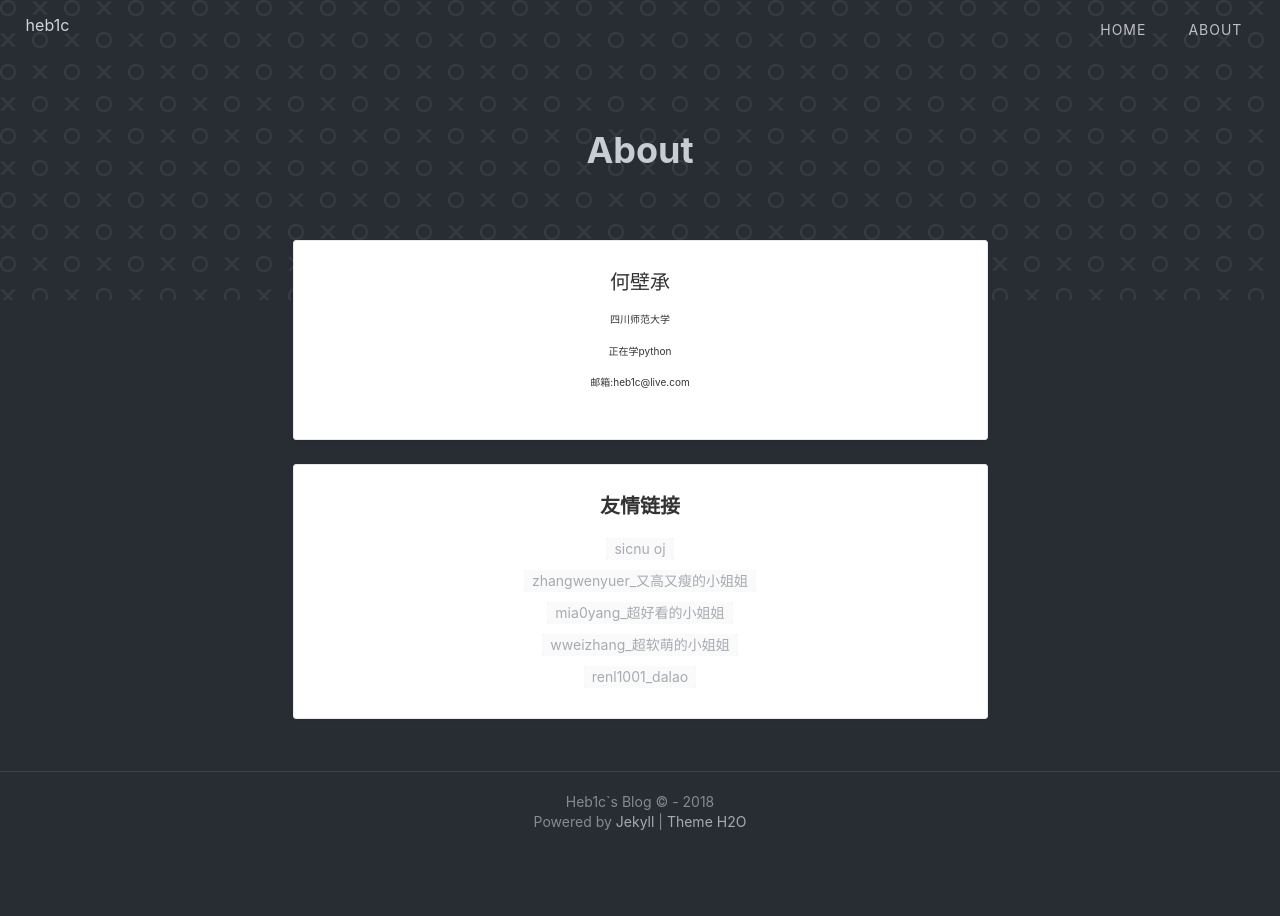
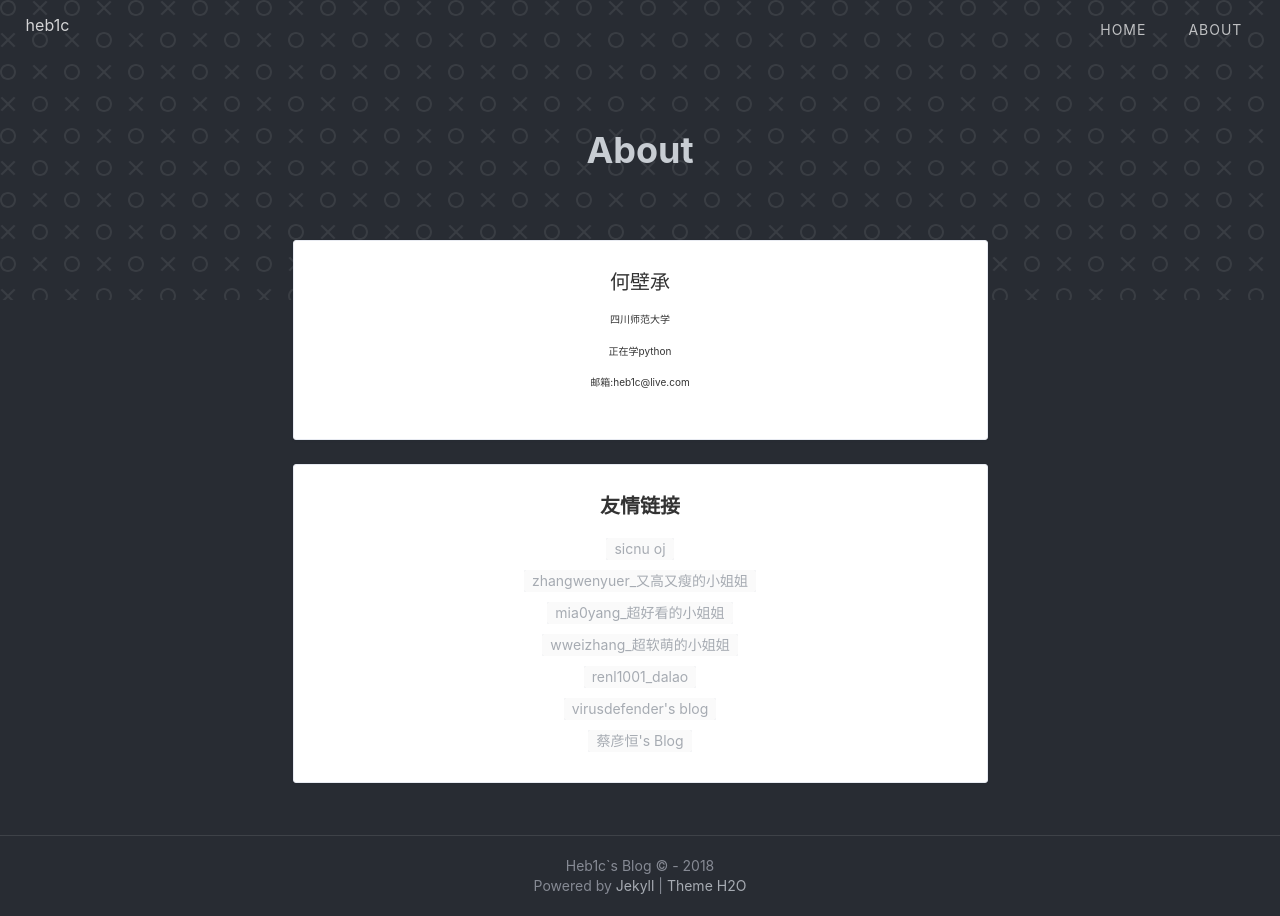
Before and after one commit to hebicheng/heb1c.github.io, a Jekyll site: the page built from about.html, in a window 1280 px wide. Built offline with Jekyll 4.4.1, drawn with Linux system fonts in a browser that asks for light colours; nearby versions of some CDN libraries; a style sheet for code colours, icons or effects is not loaded.

Commit message:
add link

```diff
--- a/about.html
+++ b/about.html
@@ -37,6 +37,12 @@ layout: default
             <div class="about-link">
                 <a class="link" href="https://renl1001.github.io/" >renl1001_dalao</a>
             </div>
+            <div class="about-link">
+                <a class="link" href="https://strcpy.me/" >virusdefender's blog </a>
+            </div>
+            <div class="about-link">
+                <a class="link" href="https://charcai.tk/" >蔡彦恒's Blog </a>
+            </div>
 
         </li>
     </ul>
```
